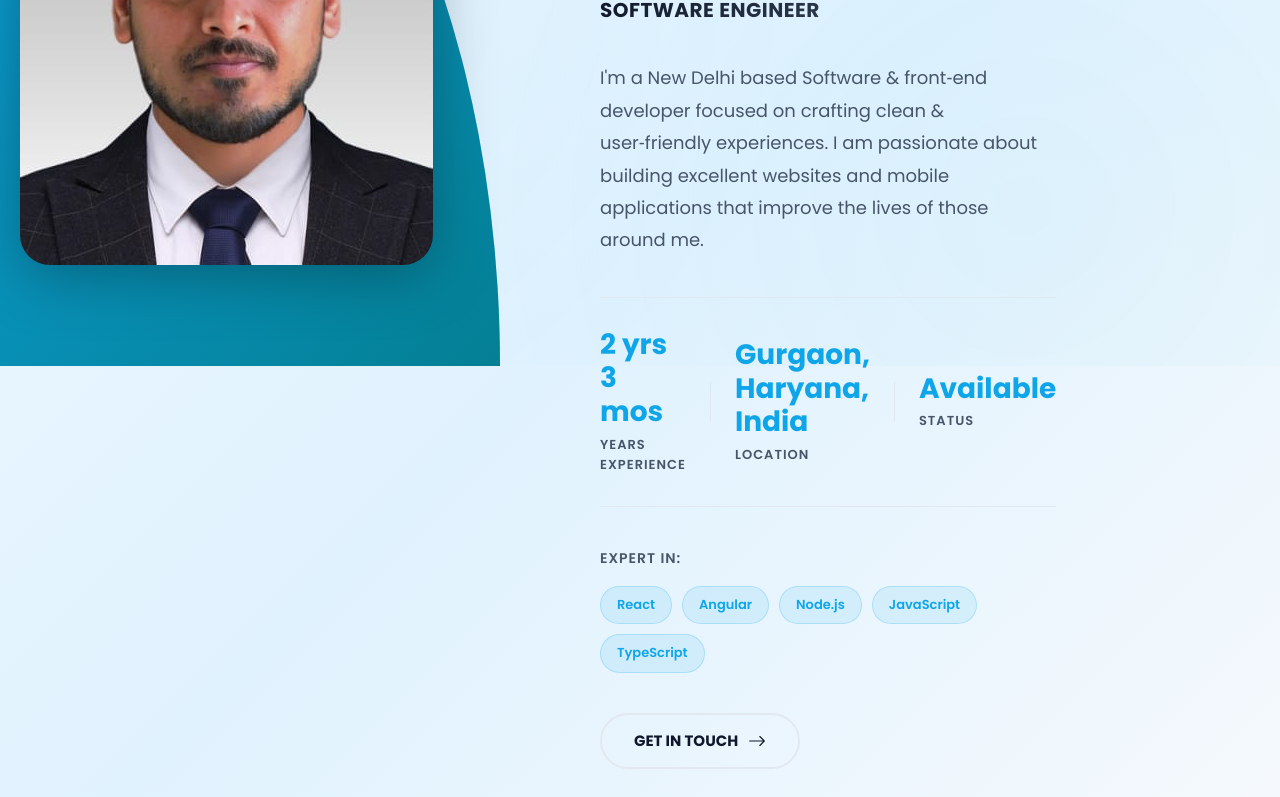
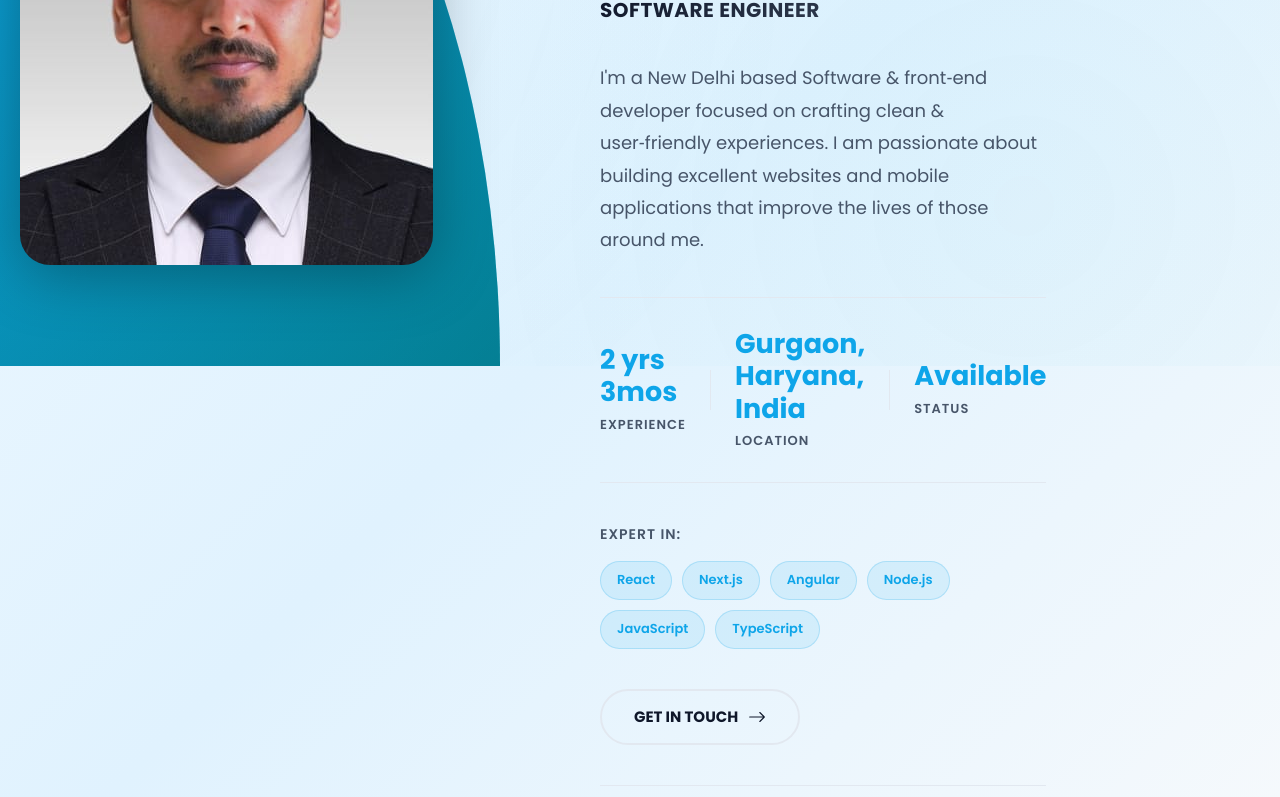
Before and after one commit to ambhuj-bit/portfolio, a React (Create React App) app: page / in a window 1280 px wide. Shown: the part 434-1231 px from the top of the page. Built offline with nearby package versions, Linux system fonts and the light colour scheme.

Commit message:
added skills

```diff
--- a/src/About/About.css
+++ b/src/About/About.css
@@ -30,7 +30,11 @@
   font-family: "Poppins", sans-serif !important;
   padding-bottom: 20px;
   color: var(--text-primary);
-  background: linear-gradient(135deg, var(--text-primary) 0%, var(--text-secondary) 100%);
+  background: linear-gradient(
+    135deg,
+    var(--text-primary) 0%,
+    var(--text-secondary) 100%
+  );
   -webkit-background-clip: text;
   -webkit-text-fill-color: transparent;
   background-clip: text;
@@ -53,7 +57,11 @@
   font-weight: 900;
   font-family: "Poppins", sans-serif !important;
   color: var(--primary-color);
-  background: linear-gradient(135deg, var(--primary-color) 0%, var(--primary-light) 100%);
+  background: linear-gradient(
+    135deg,
+    var(--primary-color) 0%,
+    var(--primary-light) 100%
+  );
   -webkit-background-clip: text;
   -webkit-text-fill-color: transparent;
   background-clip: text;
@@ -83,7 +91,7 @@
 }
 
 .stat-number {
-  font-size: 28px;
+  font-size: 27px;
   font-weight: 800;
   color: var(--primary-color);
   line-height: 1.2;
@@ -232,7 +240,6 @@
   transform: scale(1.1) rotate(5deg);
 }
 
-
 @media (max-width: 920px) {
   .decription {
     padding-left: 0px;
--- a/src/About/About.js
+++ b/src/About/About.js
@@ -29,7 +29,7 @@ function About() {
           <div className="quick-stats">
             <div className="stat-item">
               <div className="stat-number">{experienceYears}</div>
-              <div className="stat-label">Years Experience</div>
+              <div className="stat-label">Experience</div>
             </div>
             <div className="stat-divider"></div>
             <div className="stat-item">
@@ -48,6 +48,7 @@ function About() {
             <span className="skills-label">Expert in:</span>
             <div className="skills-badges">
               <span className="skill-badge">React</span>
+              <span className="skill-badge">Next.js</span>
               <span className="skill-badge">Angular</span>
               <span className="skill-badge">Node.js</span>
               <span className="skill-badge">JavaScript</span>
--- a/src/Skills/Skills.js
+++ b/src/Skills/Skills.js
@@ -12,6 +12,10 @@ function Skills() {
       {
         name: "React",
         img: "https://cdn1.iconfinder.com/data/icons/programing-development-8/24/react_logo-512.png",
+      },
+      {
+        name: "Next.js",
+        img: "https://encrypted-tbn0.gstatic.com/images?q=tbn:ANd9GcRMklBUVBX0yV0l3hIdTIxP-luLdoRYZAzvbA&s",
       },
       {
         name: "JavaScript",
@@ -61,6 +65,22 @@ function Skills() {
         name: "Jira",
         img: "https://play-lh.googleusercontent.com/_AZCbg39DTuk8k3DiPRASr9EwyW058pOfzvAu1DsfN9ygtbOlbuucmXaHJi5ooYbokQX=w480-h960-rw",
       },
+      {
+        name:"Redux Toolkit",
+        img:"https://cdn.worldvectorlogo.com/logos/redux.svg"
+      },
+      {
+        name:'Zustand',
+        img:"https://encrypted-tbn0.gstatic.com/images?q=tbn:ANd9GcRpHj4UwTW4ANSlNjzQOiiOqfDa6kal9RpF0A&s"
+      },
+      {
+        name:"NgRx",
+        img:"https://encrypted-tbn0.gstatic.com/images?q=tbn:ANd9GcTeLAFQkkIGfHzUzsdXe4JCUn2UY4smnp1bow&s"
+      },
+      {
+        name:"Confluence",
+        img:"https://cdn.worldvectorlogo.com/logos/confluence-1.svg"
+      }
     ];
 
 
--- a/src/utils/calculateYears.js
+++ b/src/utils/calculateYears.js
@@ -14,5 +14,5 @@
   const years = Math.floor(totalMonths / 12);
   const months = totalMonths % 12;
 
-  return `${years} yrs ${months} mos`;
+  return `${years} yrs ${months}mos`;
 };
```
